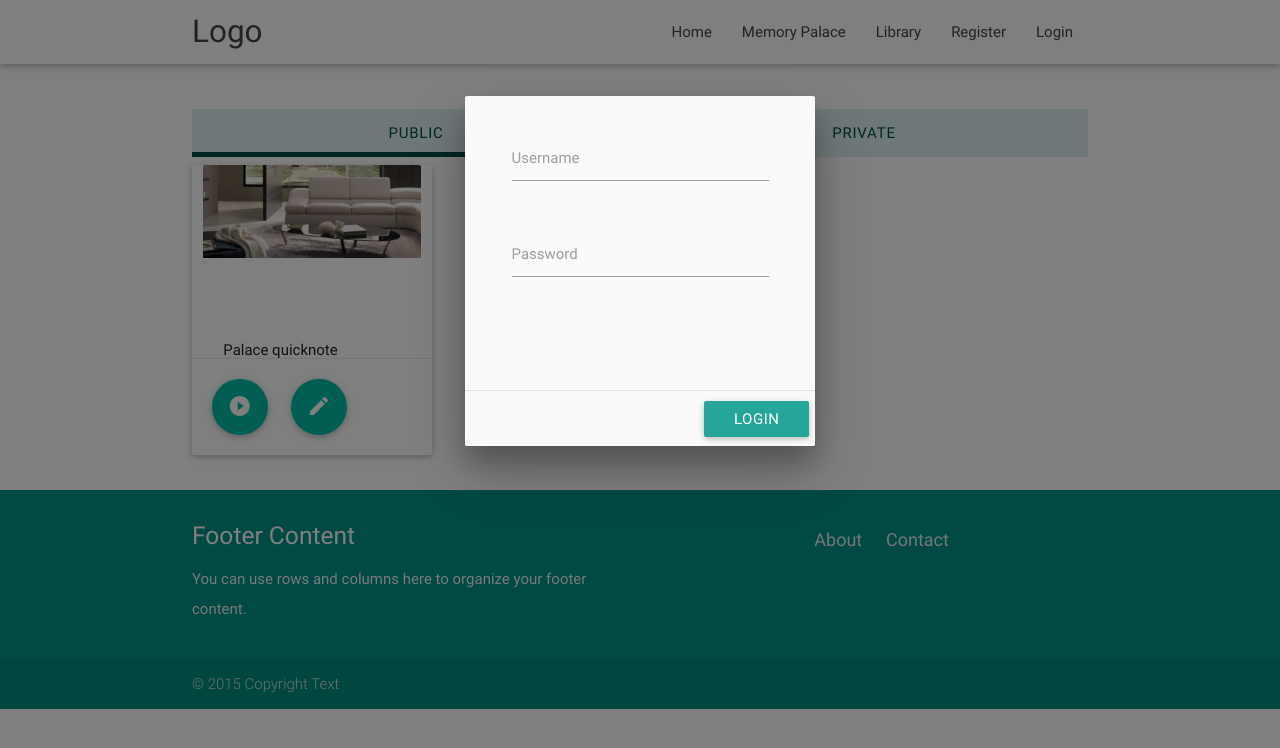
After one commit to ckyko/memorypalace, a Django app: page /palace_library/ in a window 1280 px wide, after a click on "Login". The commit adds this page. Shown: the top 748 px of the page. Run offline with Django 3.2, Linux system fonts and the light colour scheme; some libraries are stand-ins or nearby versions.

Commit message:
added modal_login.html

```diff
--- a/MemoryPalace/coreapp/static/css/style.css
+++ b/MemoryPalace/coreapp/static/css/style.css
@@ -147,3 +147,8 @@ img.draggable:hover {
   overflow-x: hidden;
 
 }
+
+#modal_login{
+  height:350px;
+  width:350px;
+}
--- a/MemoryPalace/coreapp/templates/header.html
+++ b/MemoryPalace/coreapp/templates/header.html
@@ -6,16 +6,18 @@
       <li><a href="/MemoryPalace">Memory Palace</a></li>
       <li><a href="/palace_library">Library</a></li>
       <li><a href="/register">Register</a></li>
-      <li><a href="/login">Login</a></li>
+      <li><a class="modal-trigger" href="#modal_login">Login</a></li>
     </ul>
 
     <ul id="nav-mobile" class="side-nav">
       <li><a href="/">Home</a></li>
       <li><a href="/MemoryPalace">Memory Palace</a></li>
       <li><a href="/palace_library">Library</a></li>
-      <li><a href="/login">Login</a></li>
+      <li><a class="modal-trigger" href="#modal_login">Login</a></li>
     </ul>
     <a href="#" data-activates="nav-mobile" class="button-collapse"><i class="material-icons">menu</i></a>
 
   </div>
 </nav>
+
+{% include "modal_login.html" %}
--- /dev/null
+++ b/MemoryPalace/coreapp/templates/modal_login.html
@@ -0,0 +1,31 @@
+<!-- Modal Structure -->
+<div id="modal_login" class="modal modal-fixed-footer">
+  <div class="modal-content">
+    <div class = "row">
+      <form class = "col s12" method="post" enctype="multipart/form-data" action="">
+          <div class="row">
+            {% csrf_token %}
+              {% if errors%}
+                    {% for error in errors %}
+                    <div>
+                      <a data-dismiss="alert">×</a>
+                      <strong>Error!</strong> {{error}}
+                    </div>
+                    {%endfor%}
+                {%endif%}
+            <div class="input-field col s12">
+              <input id="username" name="username" type="text" class="validate">
+              <label for="username"> Username </label>
+            </div>
+          </div>
+          <div class ="input-field col s12">
+              <input id="password" name="password" type="password" class="validate">
+              <label for="password"> Password </label>
+            </div>
+          </div>
+      </form>
+    </div>
+  <div class="modal-footer">
+    <button id="login_submit" class="btn waves-effect waves-light" type="submit" name="action">Login </button>
+  </div>
+</div>
--- /dev/null
+++ b/MemoryPalace/coreapp/templates/private_palace_card.html
@@ -0,0 +1,18 @@
+{% load staticfiles %}
+<div class="card small hoverable col s12 m3" id="private_palace_card">
+  <div class="card-image">
+    <img src="{% static "images/previews/pre2.jpg"%}">
+      <span class="card-title">Palace 1</span>
+  </div>
+  <div class="card-content">
+    <p>Palace quicknote</p>
+  </div>
+  <div class="card-action">
+    <a class="btn-floating btn-large teal accent-4">
+      <i class="large material-icons">play_circle_filled</i>
+    </a>
+    <a class="btn-floating btn-large teal accent-4" href="/MemoryPalace">
+      <i class="large material-icons">mode_edit</i>
+    </a>
+  </div>
+</div>
--- a/MemoryPalace/coreapp/views.py
+++ b/MemoryPalace/coreapp/views.py
@@ -8,7 +8,7 @@ from django.contrib.auth.forms import forms
 data = {'title': 'MemoryPalace', 'char1': 'images/char1.png'}
 header = '''
       <li><a href="/register">Register</a></li>
-      <li><a href="/login">Login</a></li>
+      <li><a class="modal-trigger" href="#modal_login">Login</a></li>
         '''
 
 def index(req):
```
Also changed, not shown: MemoryPalace/coreapp/templates/modal_image_objects.html (added, +65 -0 lines), MemoryPalace/coreapp/templates/vertscrollbox.html (+4 -67 lines), 1 other file.
